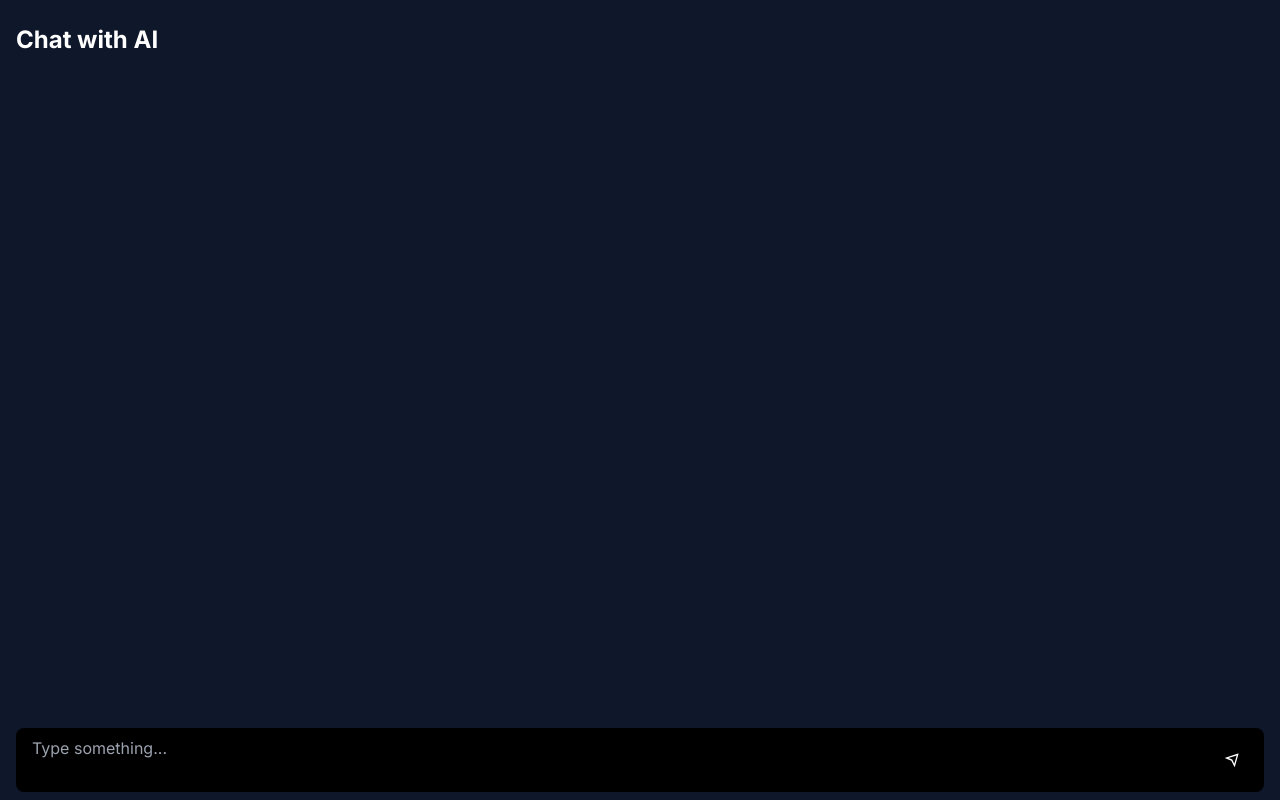
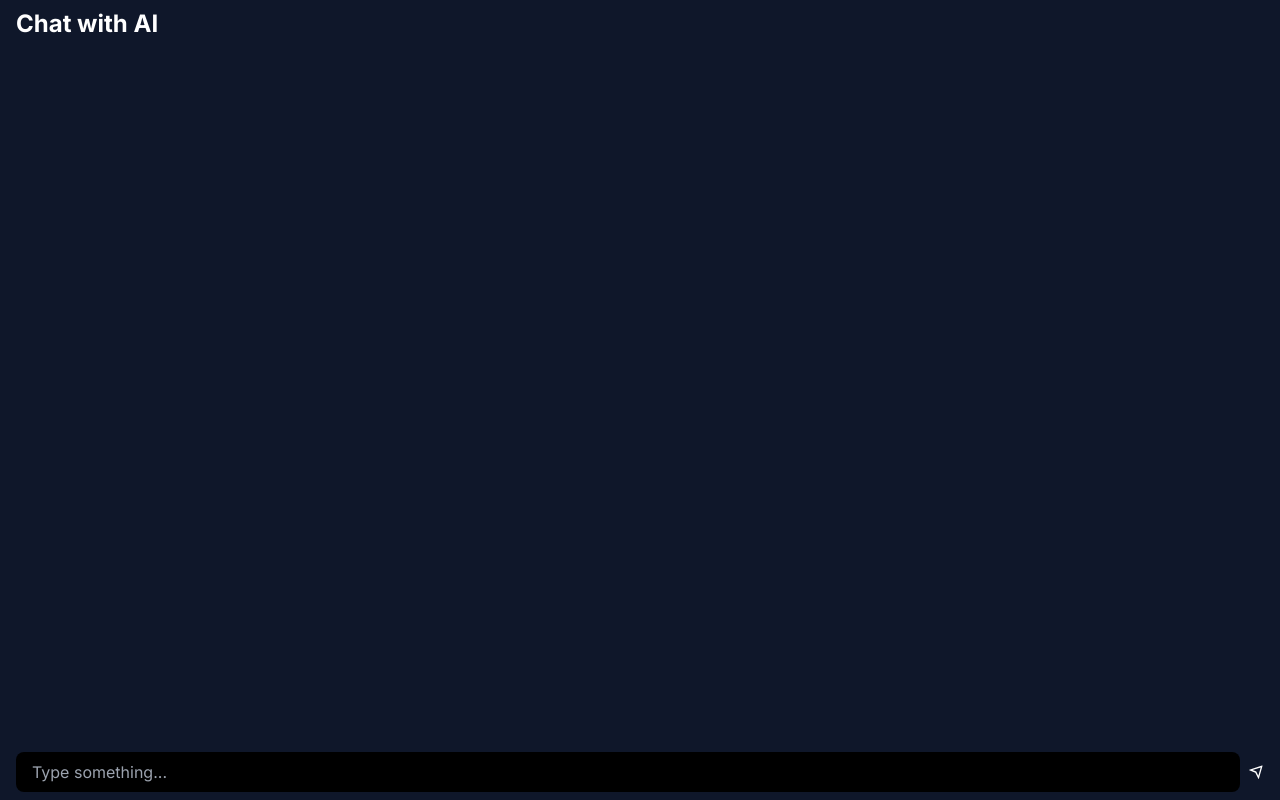
Before and after one commit to elbasel/loki, a Next.js app: page /open-ai in a window 1280 px wide. Built offline with nearby package versions, Linux system fonts and the light colour scheme.

Commit message:
New logic to handle chat state

```diff
--- a/app/chat-window/ChatWindow.tsx
+++ b/app/chat-window/ChatWindow.tsx
@@ -1,47 +1,89 @@
+"use client";
+
 import { AutoAnimate } from "@app/auto-animate";
 import { Loader } from "@app/loader";
-import { Fragment } from "react";
+import { Fragment, useEffect, useRef, useState } from "react";
 import { ChatMessage, type ChatMessageProps } from "./ChatMessage";
 import { twMerge } from "tailwind-merge";
 import { RiSendPlaneLine } from "react-icons/ri";
 import { TextArea } from "@app/text-area";
+import { Message } from "@app/open-ai/actions";
 
 interface ChatWindowProps {
   onSubmit: (userPrompt: string) => any;
   loading: boolean;
-  messages: ChatMessageProps[];
+  messages: Message[];
 }
 export const ChatWindow: React.FC<ChatWindowProps> = ({
   onSubmit,
   loading,
   messages,
 }) => {
+  const formRef = useRef(null);
+  const outputRef = useRef(null);
+  const [formValidationEnabled, setFormValidationEnabled] = useState(false);
+
   const handleSubmit = (formData: FormData) => {
+    setFormValidationEnabled(true);
     const userPrompt = formData.get("user-prompt") as string;
     onSubmit(userPrompt);
   };
 
+  const handleKeyPress = (e: KeyboardEvent) => {
+    if (e.key === "Enter" && e.ctrlKey) {
+      // submit the form
+    }
+  };
+
+  useEffect(() => {
+    document.addEventListener("keydown", handleKeyPress);
+
+    return () => {
+      document.removeEventListener("keydown", handleKeyPress);
+    };
+  }, []);
+
+  useEffect(() => {
+    if (!outputRef.current) return;
+    const outputElement = outputRef.current as HTMLOutputElement;
+    outputElement.scroll({
+      top: outputElement.scrollHeight + 99,
+      behavior: "smooth",
+    });
+  }, [messages]);
+
   return (
     <>
-      <output className="mt-auto overflow-y-auto scrollbar-thin">
+      <output
+        ref={outputRef}
+        className="mt-auto overflow-y-auto scrollbar-thin"
+      >
         <AutoAnimate className="flex flex-col gap-2">
           {messages.map((msg, i) => (
             <Fragment key={i}>
               <ChatMessage
                 message={msg.message}
-                className={twMerge(msg.author === "user" && "flex-row-reverse")}
+                className={twMerge(
+                  msg.author === "human" && "flex-row-reverse"
+                )}
               />
             </Fragment>
           ))}
         </AutoAnimate>
       </output>
-      <form
-        className="flex w-full gap-1 px-4 py-2 mt-4 bg-black rounded-lg"
-        action={handleSubmit}
-      >
-        <TextArea className="overflow-y-auto max-h-64"/>
-        <button type="submit" className="px-2">
-          {loading ? <Loader /> : <RiSendPlaneLine />}
+      <form className="relative flex w-full gap-2 mt-4" action={handleSubmit}>
+        <TextArea
+          // TODO: forward this ref to the textarea
+          // ref={formRef}
+          required={formValidationEnabled}
+          name="user-prompt"
+          className={twMerge(
+            "pr-11 max-h-64",
+            formValidationEnabled && "invalid:!ring-2 invalid:!ring-red-700"
+          )}
+        />
+        <button type="submit" className="flex items-center flex-1">
+          {loading ? <Loader /> : <RiSendPlaneLine className="flex-1" />}
         </button>
       </form>
     </>
--- a/app/globals.css
+++ b/app/globals.css
@@ -6,7 +6,7 @@
 
   /* headings */
   h1 {
-    @apply my-4 text-2xl font-bold;
+    @apply text-2xl font-bold;
   }
 }
 
--- a/app/open-ai/TestOpenAiPage.tsx
+++ b/app/open-ai/TestOpenAiPage.tsx
@@ -1,33 +1,52 @@
 "use client";
-import { useState } from "react";
-import { getChatCompletionOnce } from "./actions";
+import { useEffect, useState } from "react";
+import {
+  type Message,
+  getChatCompletion,
+} from "./actions";
 import { ChatWindow } from "@app/chat-window";
-import { ChatMessageProps } from "@app/chat-window/ChatMessage";
 
 export const TestOpenAiPage: React.FC = () => {
   const [loading, setLoading] = useState(false);
-  const [messages, setMessages] = useState<ChatMessageProps[]>([]);
+  const [messages, setMessages] = useState<Message[]>([]);
+  const [aiResponse, setaiResponse] = useState("");
+  const [userPrompt, setUserPrompt] = useState("");
 
-  const getNextResponse = async (userPrompt: string) => {
+  const getAiResponse = async (messages: Message[]) => {
     setLoading(true);
-    const aiResponse = await getChatCompletionOnce(userPrompt);
-    setMessages((prev) => [
-      ...prev,
-      { id: messages.length + 1, message: aiResponse, author: "ai" },
-    ]);
-    setTimeout(() => {
-      setLoading(false);
-    }, 1000);
+    const aiResponse = await getChatCompletion(messages);
+    setaiResponse(aiResponse);
+    setLoading(false);
   };
 
   const handleSubmit = (userPrompt: string) => {
     if (!userPrompt) return;
-    setMessages((prev) => [
-      ...prev,
-      { id: messages.length + 1, message: userPrompt, author: "user" },
-    ]);
-    getNextResponse(userPrompt);
+    setUserPrompt(userPrompt);
+    const newMessages: Message[] = [
+      ...messages,
+      { message: userPrompt, author: "human", id: 1 },
+    ];
+    setUserPrompt("");
+    setMessages(newMessages);
   };
+
+  useEffect(() => {
+    if (!userPrompt) return;
+    const newMessages: Message[] = [
+      ...messages,
+      { message: userPrompt, author: "human", id: Math.random() },
+    ];
+
+    getAiResponse(newMessages);
+  }, [userPrompt]);
+
+  useEffect(() => {
+    const newMessages: Message[] = [
+      ...messages,
+      { message: aiResponse, author: "ai", id: Math.random() },
+    ];
+    setMessages(newMessages);
+  }, [aiResponse]);
 
   return (
     <ChatWindow onSubmit={handleSubmit} messages={messages} loading={loading} />
--- a/app/open-ai/actions.tsx
+++ b/app/open-ai/actions.tsx
@@ -1,7 +1,13 @@
 "use server";
 import { ChatOpenAI } from "langchain/chat_models/openai";
-import { HumanChatMessage, SystemChatMessage } from "langchain/schema";
+import { AIChatMessage, HumanChatMessage, SystemChatMessage } from "langchain/schema";
 import { CheerioWebBaseLoader } from "langchain/document_loaders/web/cheerio";
+
+export interface Message {
+  id: number;
+  message: string;
+  author: "human" | "ai";
+}
 
 // example action
 // export const getServerOpenAiKey = (): string => {
@@ -25,3 +31,15 @@ export const getChatCompletionOnce = async (prompt: string) => {
   const response = await chat.call([new HumanChatMessage(prompt)]);
   return response.text;
 };
+
+export const getChatCompletion = async (messages: Message[]) => {
+  const chat = new ChatOpenAI();
+  const response = await chat.call(
+    messages.map((message) =>
+      message.author === "human"
+        ? new HumanChatMessage(message.message)
+        : new AIChatMessage(message.message)
+    )
+  );
+  return response.text;
+};
--- /dev/null
+++ b/app/text-area/TestTextArea.tsx
@@ -0,0 +1,20 @@
+import { TextArea } from "./TextArea";
+import { useState } from "react";
+
+interface TestTextAreaProps {}
+
+export const TestTextArea = ({}: TestTextAreaProps): JSX.Element => {
+  const [value, setValue] = useState("");
+
+  return (
+    <div className="px-4 py-2 bg-black rounded-lg">
+      <TextArea
+        className="max-h-[80svh]"
+        value={value}
+        onChange={(newValue) => setValue(newValue)}
+      />
+    </div>
+  );
+};
+
+export default TestTextArea;
--- a/app/text-area/TextArea.tsx
+++ b/app/text-area/TextArea.tsx
@@ -1,5 +1,3 @@
-"use client";
-
 import React, { useRef, ChangeEvent } from "react";
 import { twMerge } from "tailwind-merge";
 
@@ -8,13 +6,15 @@ interface TextAreaProps {
   onChange?: (value: string) => void;
   name?: string;
   className?: string;
+  required?: boolean;
 }
 
 export const TextArea: React.FC<TextAreaProps> = ({
   value,
   onChange,
   name,
-  className
+  className,
+  required,
 }) => {
   const inputRef = useRef<HTMLTextAreaElement>(null);
 
@@ -33,10 +33,15 @@ export const TextArea: React.FC<TextAreaProps> = ({
 
   return (
     <textarea
+      required={required}
       ref={inputRef}
-      className={twMerge("w-full text-white bg-black rounded-lg resize-none app-scrollbar focus:outline-none", className)}
+      className={twMerge(
+        "w-full text-white bg-black py-2 px-4 rounded-lg resize-none app-scrollbar focus:outline-none focus:ring-2 focus:ring-blue-500 transition-all duration-200",
+        className
+      )}
       placeholder="Type something..."
       onChange={handleInputChange}
+      rows={1}
       value={value}
       name={name}
     />
--- a/app/text-area/page.tsx
+++ b/app/text-area/page.tsx
@@ -1,15 +1,12 @@
 "use client";
-import { useState } from "react";
-import { TextArea } from "./TextArea";
+
+import TestTextArea from "./TestTextArea";
 
 const TextAreaTest = () => {
-  const [value, setValue] = useState("");
   return (
     <>
       <h1>Test the text area</h1>
-      <div className="px-4 py-2 bg-black rounded-lg">
-        <TextArea className="max-h-[70svh]" value={value} onChange={(newValue) => setValue(newValue)} />
-      </div>
+      <TestTextArea/>
     </>
   );
 };
```
